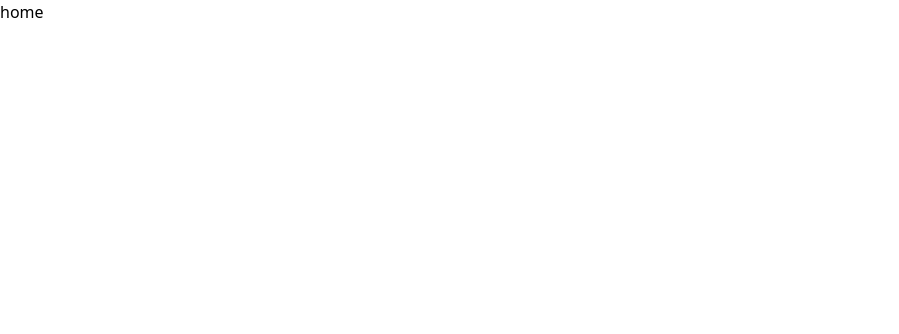
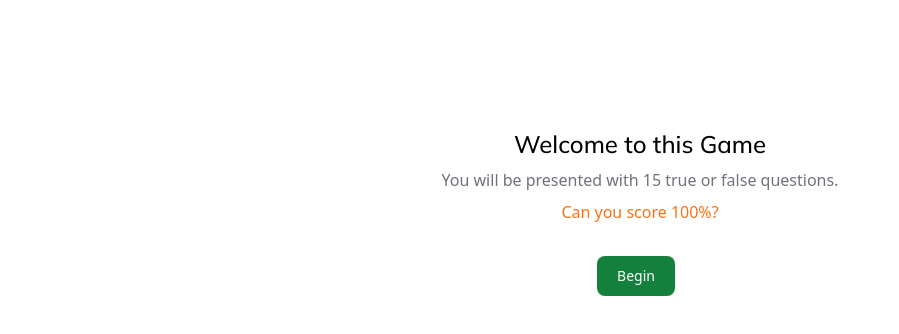
Before and after one commit to PeterKwesiAnsah/quizzy, a React (Vite) app: page / in a window 1280 px wide. Shown: the top 334 px of the page, without its empty margins (0-899 px from the left). Built offline with nearby package versions, Linux system fonts and the light colour scheme.

Commit message:
(feature) home done

```diff
--- a/index.html
+++ b/index.html
@@ -7,7 +7,7 @@
     <title>Vite App</title>
   </head>
   <body>
-    <div id="root"></div>
+    <div id="root" class="h-screen"></div>
     <script type="module" src="/src/main.tsx"></script>
   </body>
 </html>
--- a/src/features/home/routes/index.tsx
+++ b/src/features/home/routes/index.tsx
@@ -1,7 +1,25 @@
 import React from "react";
-
+import { Link } from "react-router-dom";
 const index = () => {
-  return <div>home</div>;
+  return (
+    <div className=" grid justify-center mt-[10%] text-center gap-2">
+      <h1 className="font-mulish text-2xl font-medium">Welcome to this Game</h1>
+      <span className="text-zinc-500">
+        You will be presented with 15 true or false questions.
+      </span>
+      <span className="text-orange-500">Can you score 100%?</span>
+      <div className="mt-6">
+        <Link to="quiz">
+          <button
+            type="button"
+            className="focus:outline-none text-white bg-green-700 hover:bg-green-800 focus:ring-4 focus:ring-green-300 font-medium rounded-lg text-sm px-5 py-2.5 mr-2 mb-2 dark:bg-green-600 dark:hover:bg-green-700 dark:focus:ring-green-800"
+          >
+            Begin
+          </button>
+        </Link>
+      </div>
+    </div>
+  );
 };
 
 export default index;
```
